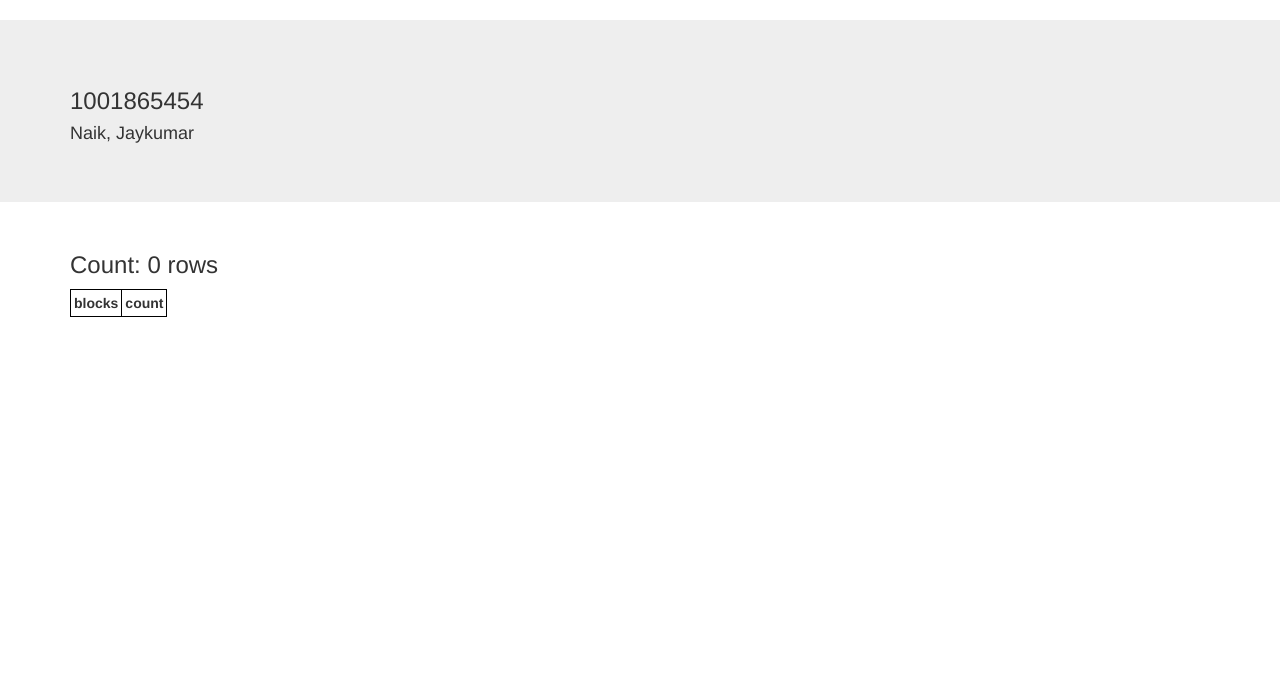
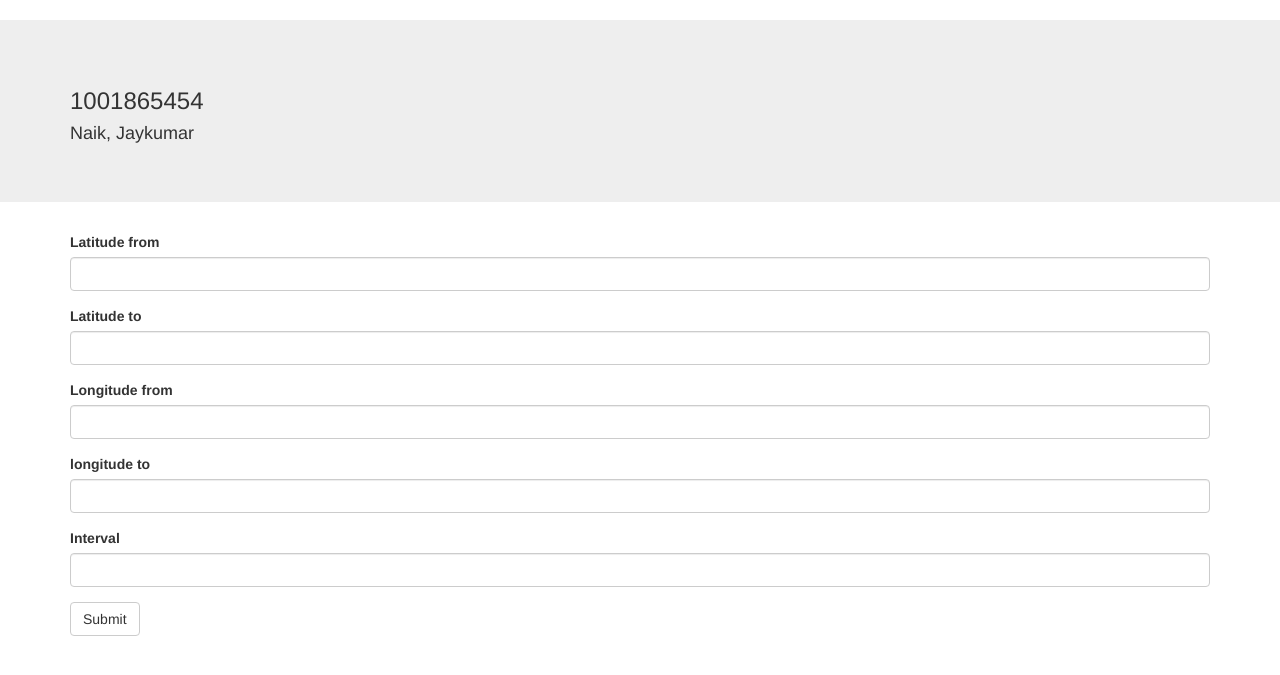
Before and after one commit to jayjonas1996/adb_assignment2, a Flask app: page /cluster in a window 1280 px wide. Shown: the part 52-727 px from the top of the page. Run offline with Flask 2, Linux system fonts and the light colour scheme; data that the repository does not hold is empty; some libraries are stand-ins or nearby versions.

Commit message:
Cluster form

```diff
--- a/app.py
+++ b/app.py
@@ -13,10 +13,9 @@ from flask_wtf.file import FileField, FileRequired, FileAllowed
 from flask_uploads import UploadSet, configure_uploads, IMAGES, patch_request_class
 from flask_bootstrap import Bootstrap
 from wtforms import StringField, IntegerField, SubmitField, SelectField
-# from wtforms.validators import DataRequired
 
 from db import DB
-from forms import SearchRangeForm, SearchNearestForm
+from forms import SearchRangeForm, SearchNearestForm, ClusterForm
 
 app = Flask(__name__)
 bootstrap = Bootstrap(app)
@@ -70,11 +69,19 @@ def eq():
 
 @app.route('/cluster', methods=['GET', 'POST'])
 def cluster():
-	db = DB()
-	data = dict()
-	data['columns'], data['rows'] = db.query_cluster()
+	data = {}
+	form = ClusterForm()
+	if form.validate_on_submit():
+		db = DB()
+		lat_from = form.lat_from.data
+		lat_to = form.lat_to.data
+		lon_from = form.lon_from.data
+		lon_to = form.lon_to.data
+		interval = form.interval.data
 
-	return render_template('eq.html', data=data, count=len(data['rows']))
+		data['columns'], data['rows'] = db.query_cluster(lat_from, lat_to, lon_from, lon_to, interval)
+
+	return render_template('eq.html', data=data, forms=[form], count=len(data.get('rows', [])))
 
 ###
 @app.route('/help')
--- a/db.py
+++ b/db.py
@@ -43,11 +43,11 @@ class DB:
         rows = self._execute("select * from test0 where ((geography::Point(%d, %d, 4326).STDistance(geography::Point(latitude, longitude, 4326))) / 1000)  < %d;", (lat, lon, radius))
         return self.cols, rows
 
-    def query_cluster(self):
+    def query_cluster(self, lat_from, lat_to, lon_from, lon_to, interval):
         rows = self._execute("SELECT * from test0")
         df = pd.DataFrame(rows, columns=self.columns)
-        a = pd.cut(df["longitude"], np.arange(-180, 180 + 30, 30), labels=[str(x) for x in range(int(360 / 30))])
-        b = pd.cut(df["latitude"],  np.arange(-90, 90 + 30, 30),   labels=[str(x) for x in range(int(180 / 30))])
+        a = pd.cut(df["longitude"], np.arange(lon_from, lon_to + interval, interval), labels=[str(x) for x in range(int((lon_to - lon_from) / interval))])
+        b = pd.cut(df["latitude"],  np.arange(lat_from, lat_to + interval, interval),   labels=[str(x) for x in range(int((lat_to - lat_from) / interval))])
 
         df['blocks'] = [f"{a}-{b}" for a, b in zip(a, b)]
         a = list(df[['blocks', 'time']].groupby(['blocks']).count().index)
--- a/forms.py
+++ b/forms.py
@@ -17,3 +17,11 @@ class SearchNearestForm(FlaskForm):
     lon = FloatField('Longitude', [validators.InputRequired()])
     radius = FloatField('Range (in KM)', [validators.InputRequired()])
     submit = SubmitField('Submit_2', name='submit')
+
+class ClusterForm(FlaskForm):
+    lat_from = FloatField('Latitude from', [validators.InputRequired()])
+    lat_to = FloatField('Latitude to', [validators.InputRequired()])
+    lon_from = FloatField('Longitude from', [validators.InputRequired()])
+    lon_to = FloatField('longitude to', [validators.InputRequired()])
+    interval = FloatField('Interval', [validators.InputRequired()])
+    submit = SubmitField('Submit', name='submit')
--- a/templates/index.html
+++ b/templates/index.html
@@ -2,5 +2,6 @@
 
 {% block app_content %}
 
-<a href="/eq">Earthquakes</a>
+<a href="/eq">Earthquakes</a><br/>
+<a href="/cluster">Cluster</a>
 {% endblock %}
```
